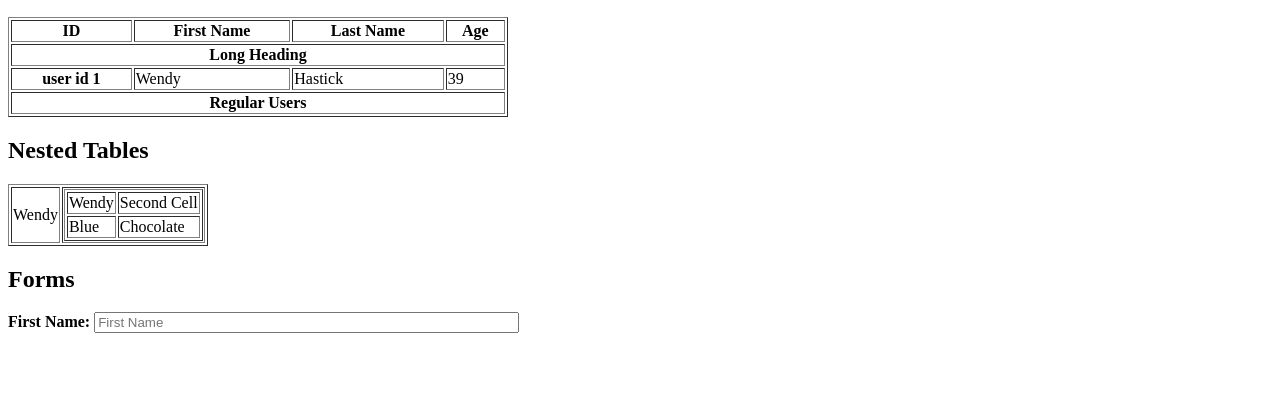
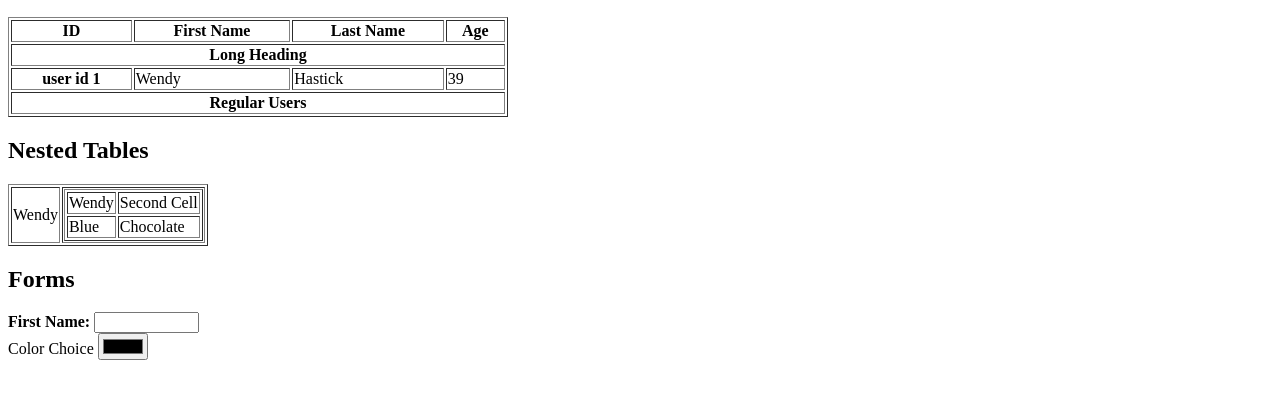
Before and after one commit to whast81/Week2, a plain HTML site: page day2.html in a window 1280 px wide. Shown: the part 110-508 px from the top of the page. Drawn offline with Linux system fonts and the light colour scheme.

Commit message:
Added color changing input box

```diff
--- a/day2.html
+++ b/day2.html
@@ -79,7 +79,10 @@
     <label for="first_name">
         <strong>First Name:</strong>
     </label>
-    <input size="50"type="text" id="first_name" name="first_name" placeholder="First Name">
+    <input autocomplete="off" required size="10" type="text" id="first_name" name="first_name"
+    <br><br>
+    <label for="colors">Color Choice</label>
+    <input type="color" id="colors" name="colors" onchange="document.body.style.backgroundColor = this.value";
 
 </form>
 
```
